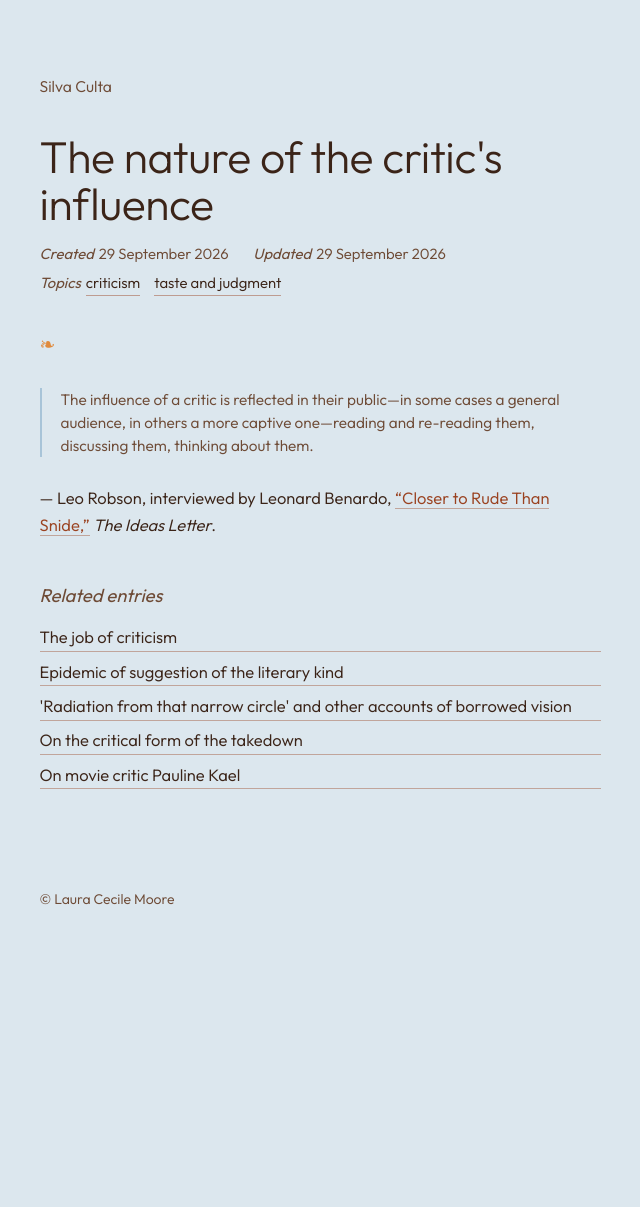
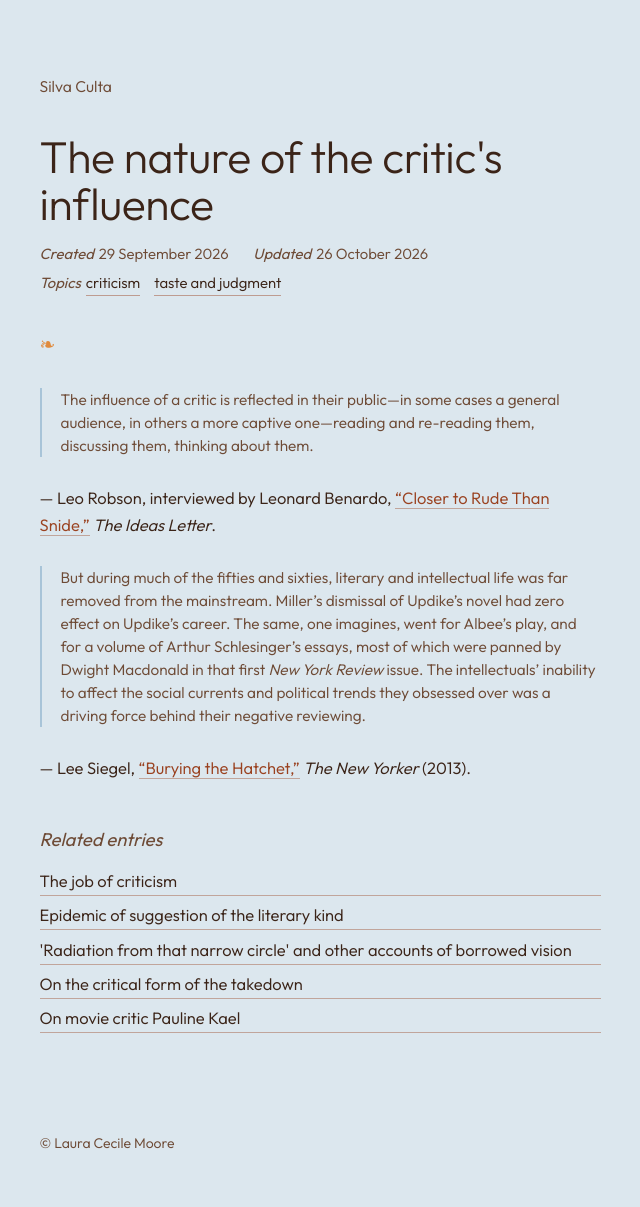
Before and after one commit to lauramoorewrites-del/treasury, a Jekyll site: the page built from _pages/the-nature-of-the-critics-influence.md, in a window 1280 px wide. Shown: the whole page, without its empty margins (320-960 px from the left). Built offline with Jekyll 4.4.1, drawn with Linux system fonts in a browser that asks for light colours; before the commit the page ends 963 px from its top, so only the background shows below that.

Commit message:
Nature of the critic's influence: add Lee Siegel, Burying the Hatchet
Co-Authored-By: Claude Opus 5.5 (1M context) <noreply@anthropic.com>

```diff
--- a/_pages/the-nature-of-the-critics-influence.md
+++ b/_pages/the-nature-of-the-critics-influence.md
@@ -3,7 +3,7 @@ layout: default
 id: 83
 title: "The nature of the critic's influence"
 created: "29 September 2026"
-updated: "29 September 2026"
+updated: "26 October 2026"
 topics: [criticism, taste and judgment]
 related:
   - title: "The job of criticism"
@@ -21,3 +21,7 @@ related:
 > The influence of a critic is reflected in their public—in some cases a general audience, in others a more captive one—reading and re-reading them, discussing them, thinking about them.
 
 — Leo Robson, interviewed by Leonard Benardo, ["Closer to Rude Than Snide,"](https://www.theideasletter.org/essay/closer-to-rude-than-snide/) *The Ideas Letter*.
+
+> But during much of the fifties and sixties, literary and intellectual life was far removed from the mainstream. Miller’s dismissal of Updike’s novel had zero effect on Updike’s career. The same, one imagines, went for Albee’s play, and for a volume of Arthur Schlesinger’s essays, most of which were panned by Dwight Macdonald in that first *New York Review* issue. The intellectuals’ inability to affect the social currents and political trends they obsessed over was a driving force behind their negative reviewing.
+
+— Lee Siegel, [“Burying the Hatchet,”](https://www.newyorker.com/books/page-turner/burying-the-hatchet) *The New Yorker* (2013).
```
Also changed, not shown: entries.md (+3 -3 lines), index.md (+3 -3 lines), topics/criticism.md (+3 -3 lines), topics/taste-and-judgment.md (+3 -3 lines).
